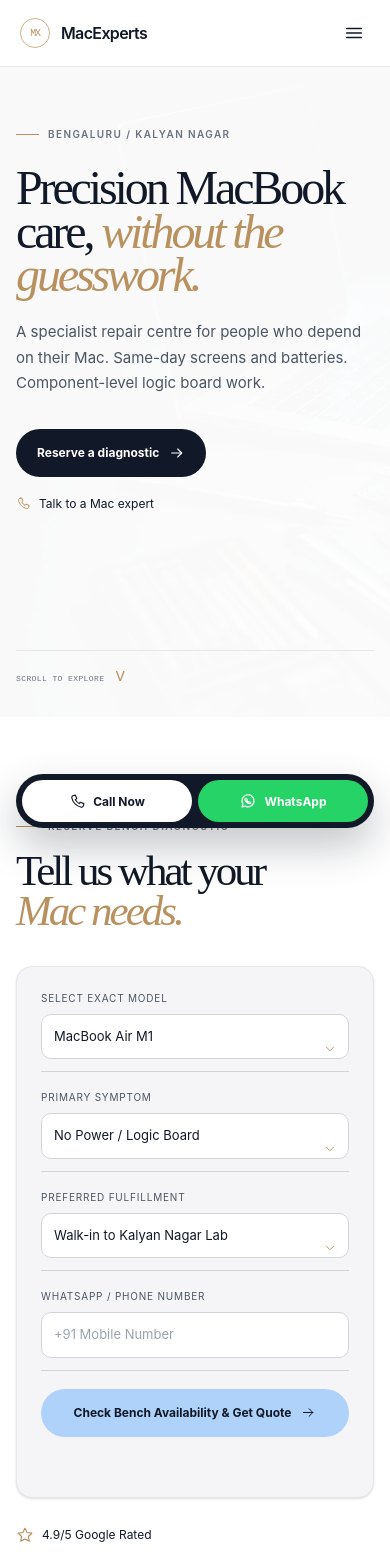
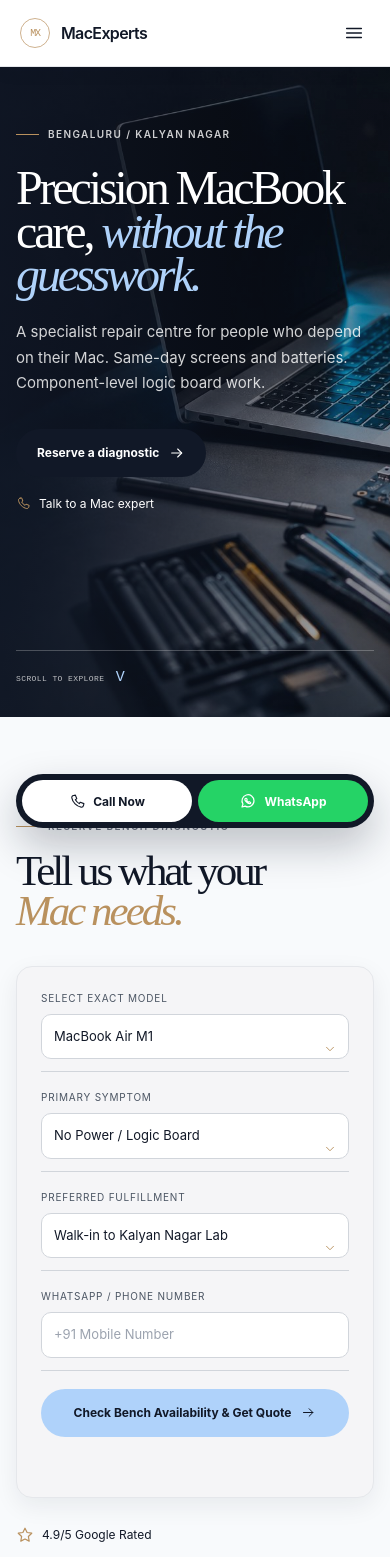
Before and after one commit to scts599-source/macexperts-site, a React (Vite) app: page / in a window 390 px wide. Shown: the top 1557 px of the page. Built offline with nearby package versions, Linux system fonts and the light colour scheme.

Commit message:
Restore luxury section hierarchy

```diff
--- a/src/index.css
+++ b/src/index.css
@@ -47,8 +47,8 @@
 .inline-link { display: inline-flex; align-items: center; gap: 8px; color: var(--charcoal); font-size: 11px; font-weight: 600; }
 
 .hero { position: relative; min-height: 700px; isolation: isolate; color: var(--charcoal); overflow: hidden; }
-.hero-image { position: absolute; inset: 0; z-index: -2; width: 100%; height: 100%; object-fit: cover; opacity: .13; filter: saturate(.7) contrast(1); }
-.hero-shade { position: absolute; inset: 0; z-index: -1; background: rgba(255,255,255,.82); }
+.hero-image { position: absolute; inset: 0; z-index: -2; width: 100%; height: 100%; object-fit: cover; opacity: .78; filter: saturate(1.05) contrast(1.06); }
+.hero-shade { position: absolute; inset: 0; z-index: -1; background: linear-gradient(90deg, rgba(17,24,39,.82), rgba(17,24,39,.42) 55%, rgba(17,24,39,.2)); }
 .hero-inner { display: flex; flex-direction: column; justify-content: center; min-height: 700px; padding-top: 38px; padding-bottom: 31px; }
 .hero-copy { max-width: 690px; padding-bottom: 80px; }
 .eyebrow { display: inline-flex; align-items: center; gap: 9px; color: #6b7280; font-size: 10px; font-weight: 600; letter-spacing: .14em; line-height: 1.3; text-transform: uppercase; }
@@ -202,3 +202,43 @@
   html { scroll-behavior: auto; }
   .button, .service-card { transition: none; }
 }
+
+/* Section hierarchy: distinct luxury bands instead of one flat canvas */
+.site-header { background: rgba(255,255,255,.98); box-shadow: 0 4px 18px rgba(17,24,39,.06); }
+.hero { width: 100%; background: #111827; color: #fff; }
+.hero-image { opacity: .78; filter: saturate(1.05) contrast(1.06); }
+.hero-shade { background: linear-gradient(90deg, rgba(17,24,39,.82), rgba(17,24,39,.42) 55%, rgba(17,24,39,.2)); }
+.hero h1, .hero-lede, .hero-call { color: #fff; }
+.hero h1 em { color: #AFD2FA; }
+.hero-lede { color: rgba(255,255,255,.82); }
+.hero-call { color: #fff; }
+.hero-bottom { border-color: rgba(255,255,255,.24); color: rgba(255,255,255,.72); }
+.hero-bottom b { color: #AFD2FA; }
+.hero .eyebrow { color: rgba(255,255,255,.8); }
+
+#estimate, #services, #comparison, #location, #reviews, #faq { width: 100%; padding-right: max(16px, calc((100% - 1184px) / 2)); padding-left: max(16px, calc((100% - 1184px) / 2)); }
+#estimate { background: #f8fafc; }
+#services { background: #fff; }
+#comparison { background: #f4f6f8; }
+#location { background: #F5F5F7; }
+#reviews { background: #fff; }
+#faq { background: #fbfbfc; }
+.triage-form { background: #F5F5F7; border: 1px solid #e5e7eb; box-shadow: 0 8px 24px rgba(17,24,39,.07); }
+.triage-form label { border-bottom-color: #d1d5db; }
+.service-card { background: #F5F5F7 !important; border-color: #e5e7eb !important; box-shadow: 0 10px 26px rgba(17,24,39,.08); }
+.comparison-row { border-color: #dfe3e8; }
+.location-media { gap: 24px; }
+.store-photo, .map-frame { background: #e5e7eb; box-shadow: 0 8px 20px rgba(17,24,39,.06); }
+.review-card { background: #F5F5F7; }
+.site-footer { background: #111827; color: #fff; border-top: 0; }
+.site-footer .brand strong, .site-footer .brand small, .site-footer .footer-brand .inline-link, .site-footer .footer-address p, .site-footer .footer-address a { color: #fff; }
+.site-footer .brand small, .site-footer .footer-address > span, .site-footer .footer-notice, .site-footer .footer-bottom { color: rgba(255,255,255,.62); }
+.site-footer .footer-bottom { border-color: rgba(255,255,255,.18); }
+
+@media (max-width: 760px) {
+  #estimate, #services, #comparison, #location, #reviews, #faq { padding-right: 20px; padding-left: 20px; }
+}
+
+@media (max-width: 480px) {
+  #estimate, #services, #comparison, #location, #reviews, #faq { padding-right: 16px; padding-left: 16px; }
+}
```
